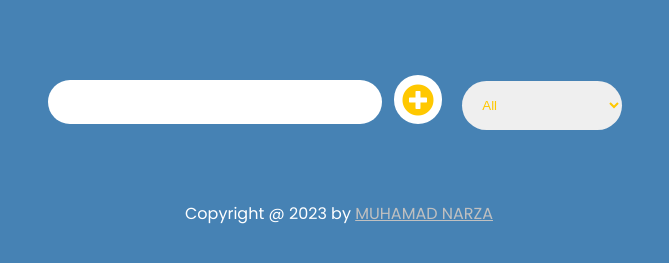
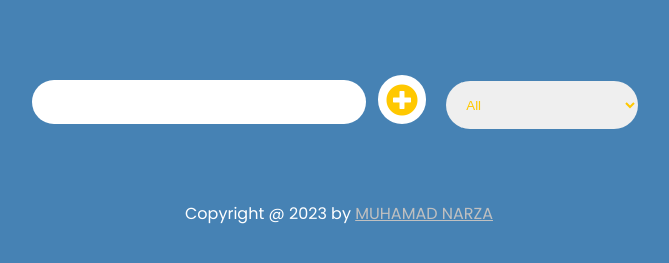
Before and after one commit to muhamadnarza/to-doList, a plain HTML site: page index.html in a window 1280 px wide. Shown: the part 135-398 px from the top of the page, without its empty margins (301-970 px from the left). Drawn offline with Linux system fonts and the light colour scheme.

Commit message:
merubah sdkt

```diff
--- a/style.css
+++ b/style.css
@@ -36,7 +36,6 @@ form button {
     background: white;
     border-radius: 3rem;
     margin-left: 0.5rem;
-
 }
 
 form button {
@@ -142,15 +141,15 @@ select {
     cursor: pointer;
     padding: 1rem;
 }
-/* select {
+select {
     color:rgb(255, 200, 0);
-    width: 10rem;
+    width: 12rem;
     height: 3rem;
     cursor: pointer;
     padding: 1rem;
-} */
+}
 
-/* select::after {
+select::after {
     content: "\25BC";
     position: absolute;
     background:rgb(255, 200, 0);
@@ -161,7 +160,7 @@ select {
 select::hover::after {
     background: white;
     color: rgb(255, 200, 0);
-}  */
+}
 .footer{
     padding: 1rem;
     display: flex;
```
